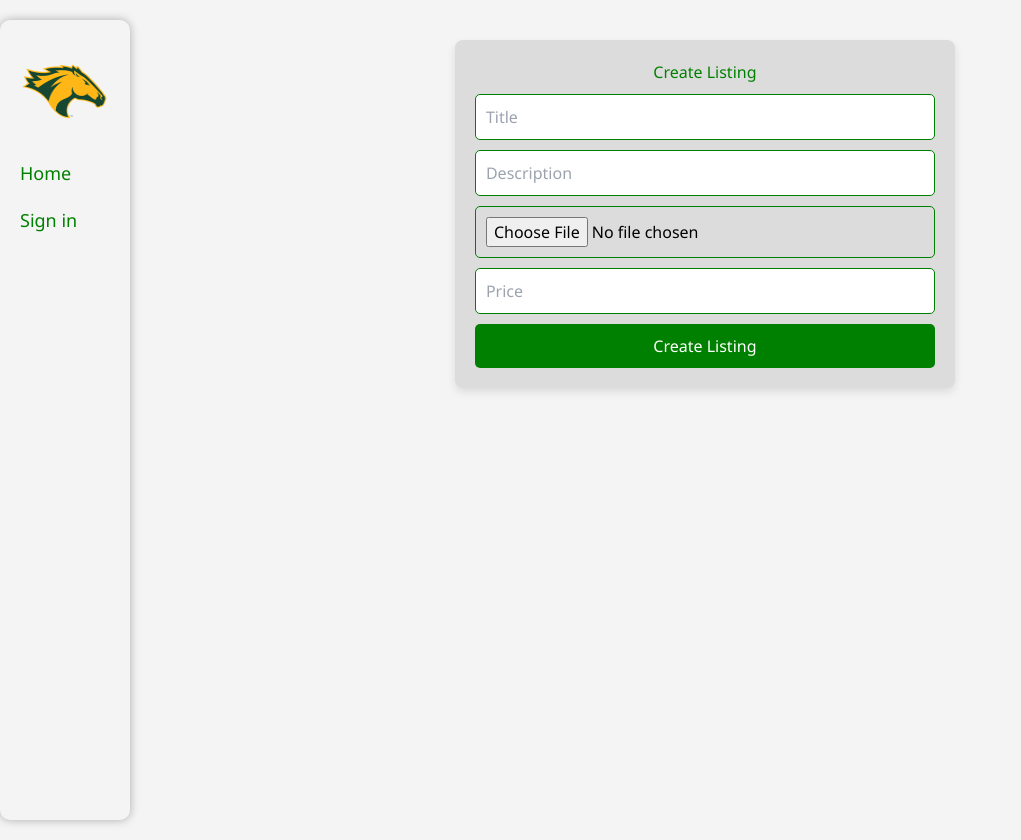
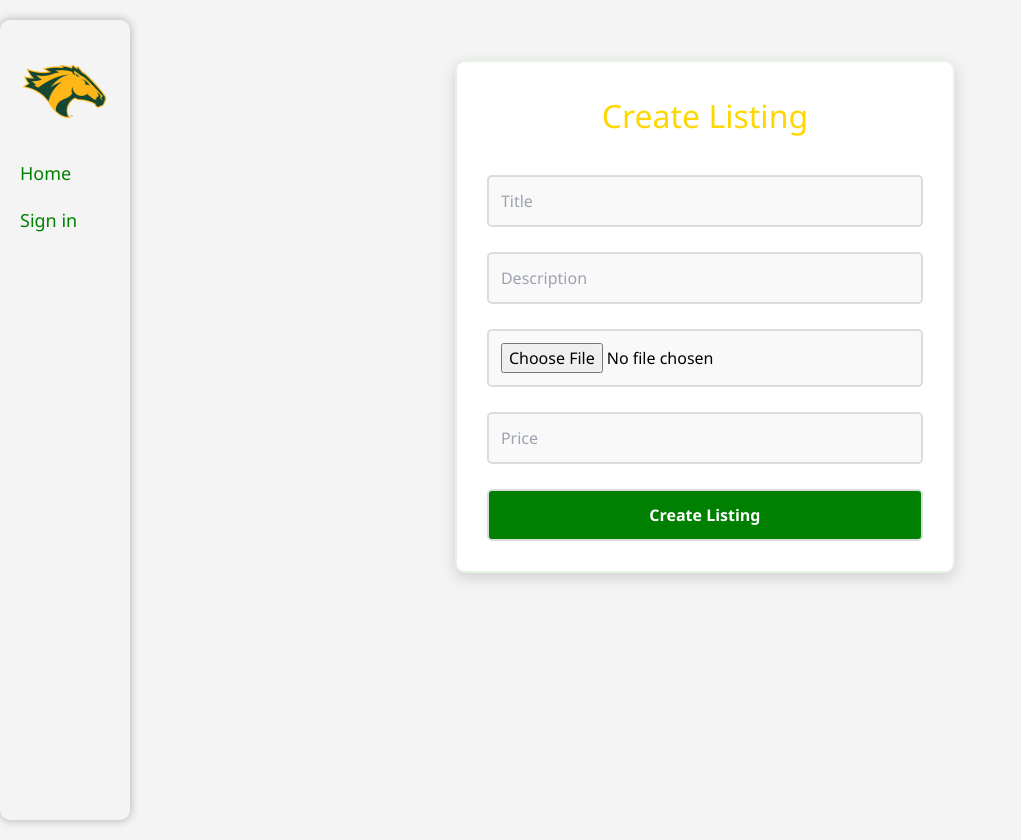
Before and after one commit to aaluzzi/CPPBroncoHacks2024-Frontend, a React (Create React App) app: page /listing/create in a window 1280 px wide. Shown: the whole page, without its empty margins (0-1021 px from the left). Built offline with nearby package versions, Linux system fonts and the light colour scheme.

Commit message:
create listing edit

```diff
--- a/src/pages/listing/create/CreateListing.js
+++ b/src/pages/listing/create/CreateListing.js
@@ -1,6 +1,7 @@
 import React, { useState } from 'react';
 import axios from 'axios';
 import { useNavigate } from 'react-router-dom';
+import './CreateListing.css'; // Import the CSS file
 
 function CreateListing() {
     const [title, setTitle] = useState('');
@@ -38,58 +39,15 @@ function CreateListing() {
         }
     };
 
-    // Define theme colors and styles
-    const themeColors = {
-        yellow: '#FFD700',
-        green: '#008000',
-    };
-
-    const styles = {
-        form: {
-            padding: '20px',
-            display: 'flex',
-            flexDirection: 'column',
-            gap: '10px',
-            backgroundColor: 'gainsboro', // Light background for better readability
-            borderRadius: '8px',
-            boxShadow: '0 4px 8px rgba(0, 0, 0, 0.1)', // Adds a subtle shadow
-            maxWidth: '500px',
-            margin: '20px auto', // Centers the form
-
-
-        },
-        input: {
-            padding: '10px',
-            borderRadius: '5px',
-            border: `1px solid ${themeColors.green}`, // Green border for inputs
-        },
-        button: {
-            padding: '10px',
-            borderRadius: '5px',
-            backgroundColor: themeColors.green, // Green background for button
-            color: 'white',
-            border: 'none',
-            cursor: 'pointer',
-        },
-        error: {
-            color: 'red',
-            textAlign: 'center',
-        },
-        title: {
-            textAlign: 'center',
-            color: themeColors.green, // Yellow color for title
-        }
-    };
-
     return (
-        <form style={styles.form} onSubmit={handleSubmit}>
-            <h1 style={styles.title}>Create Listing</h1>
-            <input style={styles.input} required type="text" value={title} onChange={(e) => setTitle(e.target.value)} placeholder="Title" />
-            <input style={styles.input} required type="text" value={description} onChange={(e) => setDescription(e.target.value)} placeholder="Description" />
-            <input style={styles.input} required type="file" onChange={(e) => setImage(e.target.files[0])} />
-            <input style={styles.input} required type="number" value={price} onChange={(e) => setPrice(e.target.value)} placeholder="Price" min="1" max="99999"/>
-            {error && <div style={styles.error}>{error}</div>}
-            <button style={styles.button} type="submit">Create Listing</button>
+        <form className="form" onSubmit={handleSubmit}>
+            <h1 className="title">Create Listing</h1>
+            <input className="input" required type="text" value={title} onChange={(e) => setTitle(e.target.value)} placeholder="Title" />
+            <input className="input" required type="text" value={description} onChange={(e) => setDescription(e.target.value)} placeholder="Description" />
+            <input className="input" required type="file" onChange={(e) => setImage(e.target.files[0])} />
+            <input className="input" required type="number" value={price} onChange={(e) => setPrice(e.target.value)} placeholder="Price" min="1" max="99999"/>
+            {error && <div className="error">{error}</div>}
+            <button className="button" type="submit">Create Listing</button>
         </form>
     );
 }
```
